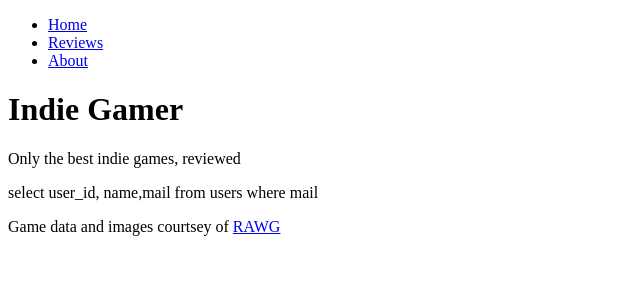
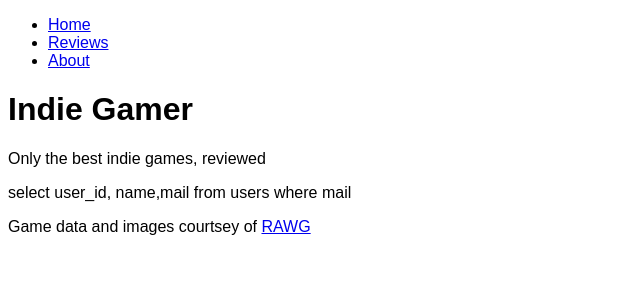
Before and after one commit to Prashantanitno/learn_nextjs, a Next.js app: page / in a window 1280 px wide. Shown: the top 300 px of the page, without its empty margins (0-640 px from the left). Built offline with nearby package versions, Linux system fonts and the light colour scheme.

Commit message:
styling solutions

```diff
--- /dev/null
+++ b/app/global.css
@@ -0,0 +1,3 @@
+body {
+    font-family: sans-serif;
+}
--- a/app/layout.jsx
+++ b/app/layout.jsx
@@ -1,4 +1,5 @@
 import Link from "next/link";
+import "./global.css";
 
 export default function RootLayout({ children }) {
   return (
```
